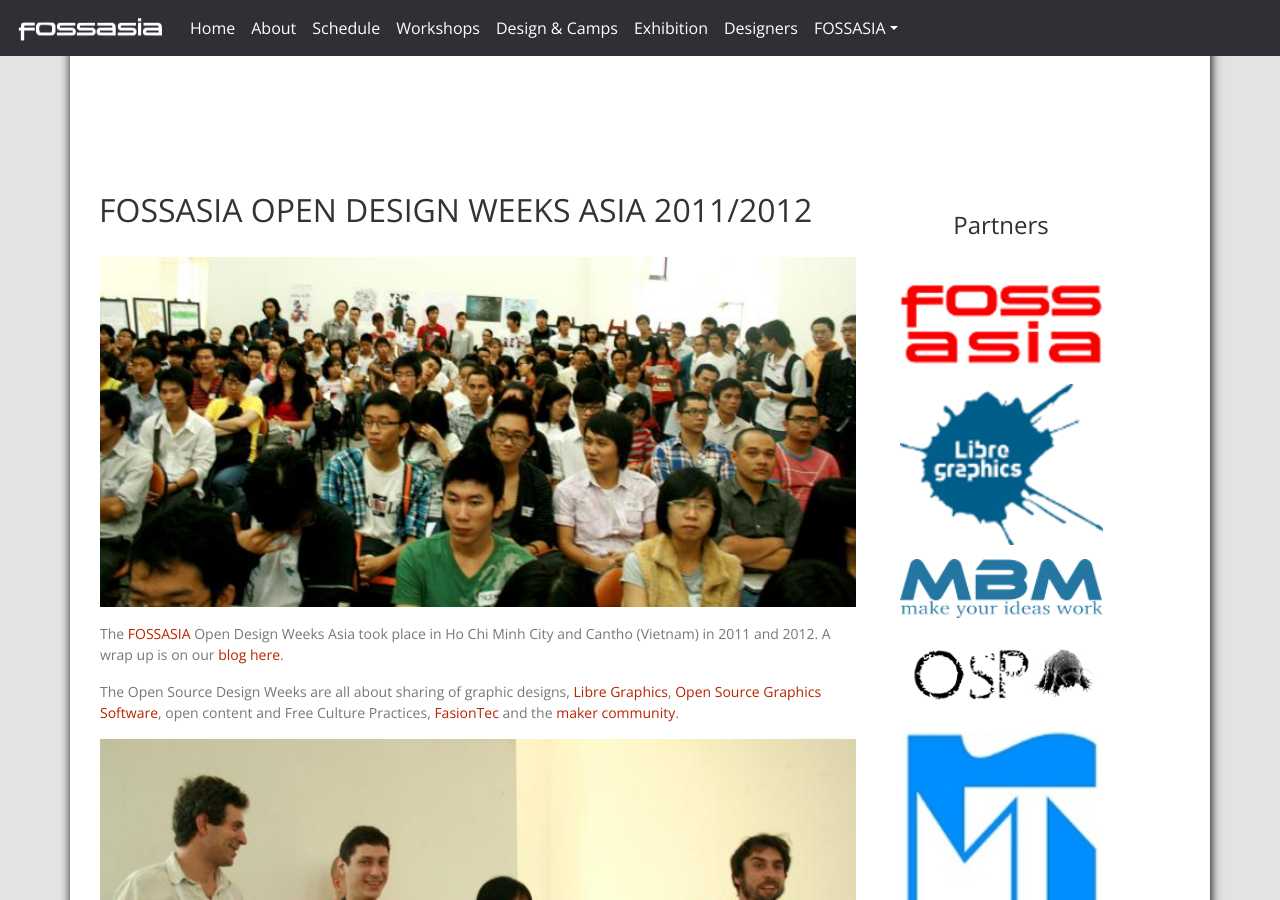
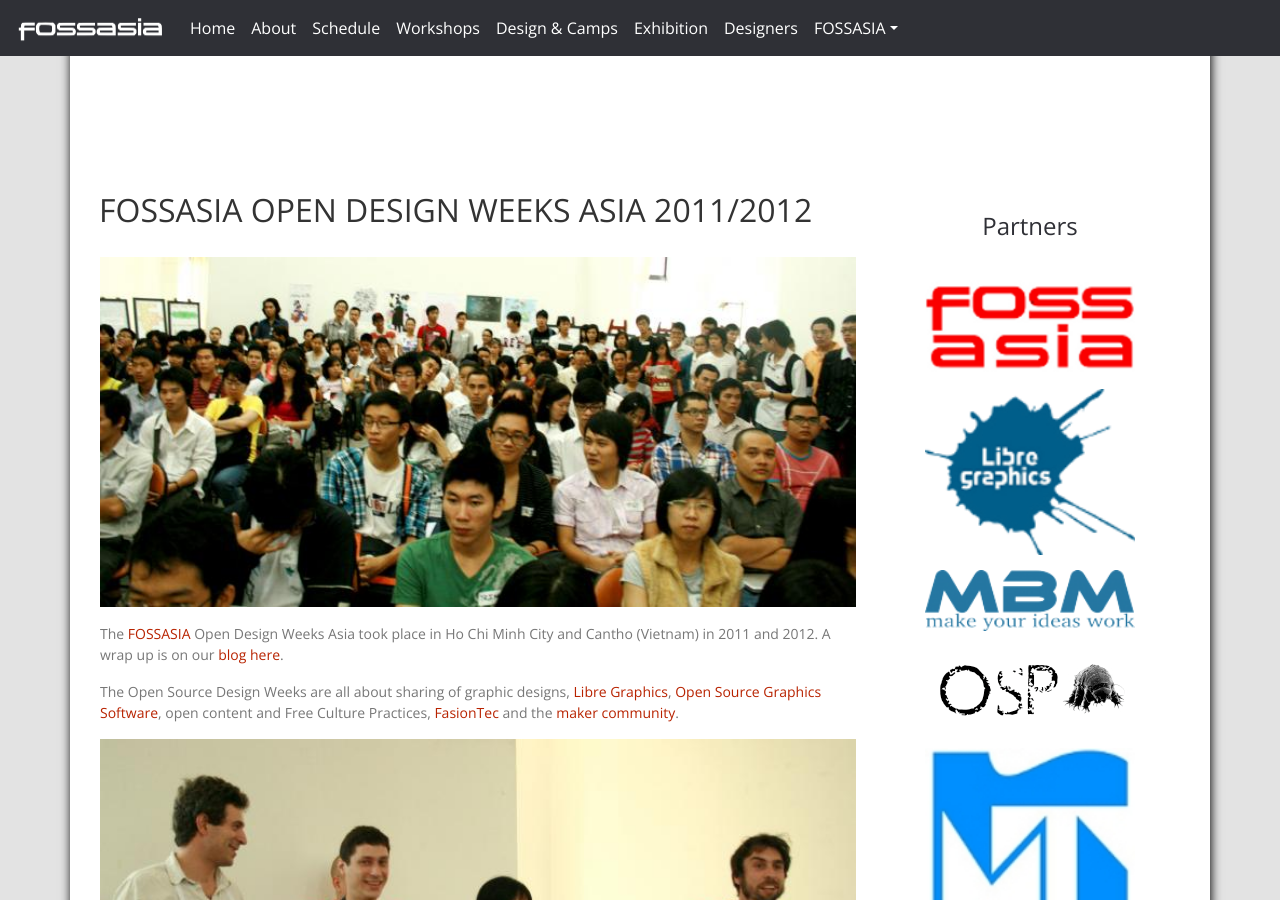
Before and after one commit to fossasia/2012.fossasia.org, a Jekyll site: the page built from index.md, in a window 1280 px wide and 900 px high. Built offline with Jekyll 4.4.1, drawn with Linux system fonts in a browser that asks for light colours; nearby versions of some CDN libraries; some web fonts are replaced.

Commit message:
stylesheets/sidebar.css: Rectify sidebar alignment (#58)
Makes distance to the edges equal on both sides and increases the
padding between the main area and the sidebar.

```diff
--- a/stylesheets/sidebar.css
+++ b/stylesheets/sidebar.css
@@ -4,7 +4,8 @@
 					margin-top: 10%;
 					width: 300px !important;
 					float: right;
-					padding-right: 10px;
+					position: relative;
+					right: -24px;
 		}
 
 		hr {
```
